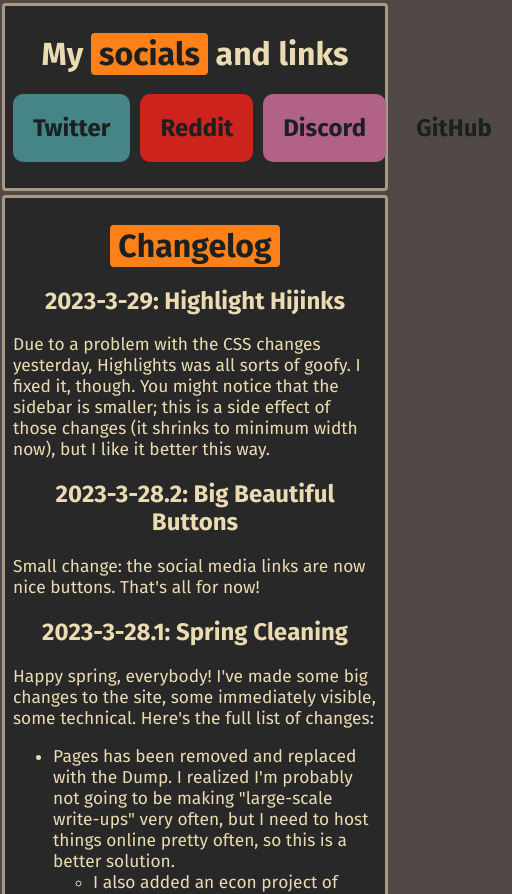
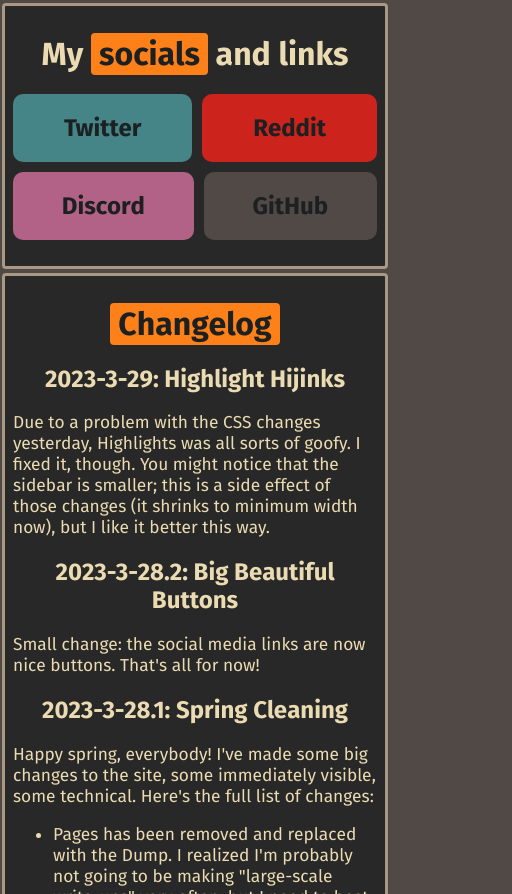
Before and after one commit to TheParadoxBox/TheParadoxBox.github.io, a plain HTML site: page index.html in a window 390 px wide. Shown: the part 954-1848 px from the top of the page, 512 px wide, since content can reach past the window. Drawn offline with Linux system fonts and the light colour scheme.

Commit message:
Fix social link overflow on small screens On small screen sizes (tested with 400% zoom at 1080p), the GitHub social link would overflow off the page. This does not happen anymore.

```diff
--- a/styles.less
+++ b/styles.less
@@ -192,4 +192,5 @@ a.highlight {
 	.inactivepage {margin-left: unset;}
 	h1, h2, h3, h4, h5, h6 {text-align: center;}
 	.maincontent {width: unset;}
+	.social-container {flex-wrap: wrap;}
 }
```
Also changed, not shown: styles.css.
